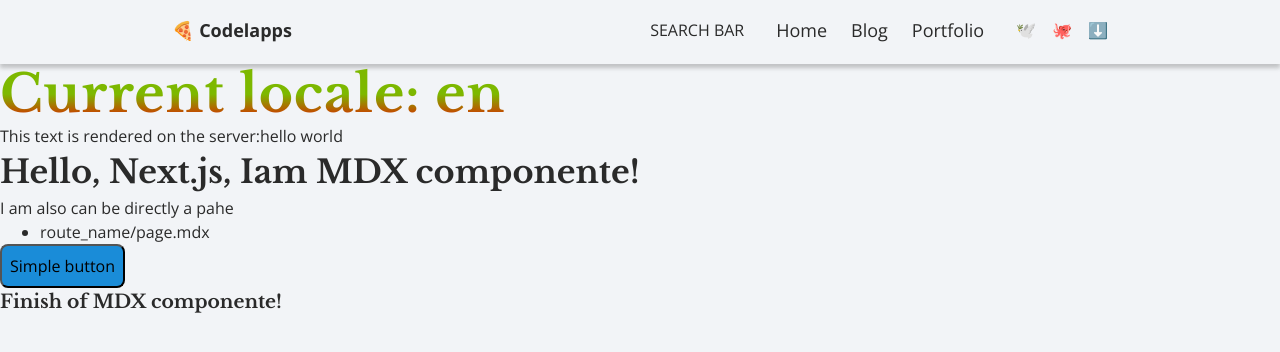
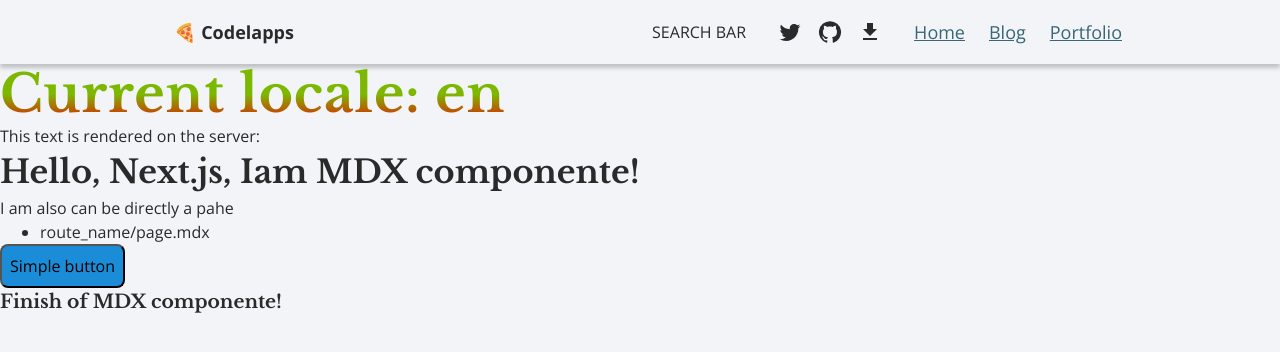
Before and after one commit to Andrew0914/codelapps, a Next.js app: page /en in a window 1280 px wide. Shown: the top 352 px of the page. Built offline with nearby package versions, Linux system fonts and the light colour scheme.

Commit message:
🤯 Create the header app : general elements

```diff
--- a/locales/en.json
+++ b/locales/en.json
@@ -1,3 +1,9 @@
 {
-  "hello": "hello world"
+  "navigation": {
+    "routes": {
+      "home": "Home",
+      "blog": "Blog",
+      "portfolio": "Portfolio"
+    }
+  }
 }
--- a/locales/es.json
+++ b/locales/es.json
@@ -1,3 +1,9 @@
 {
-  "hello": "hola mundo"
+  "navigation": {
+    "routes": {
+      "home": "Inicio",
+      "blog": "Blog",
+      "portfolio": "Portafolio"
+    }
+  }
 }
--- a/package.json
+++ b/package.json
@@ -13,7 +13,11 @@
     "build-storybook": "build-storybook"
   },
   "dependencies": {
+    "@emotion/react": "^11.10.6",
+    "@emotion/styled": "^11.10.6",
     "@formatjs/intl-localematcher": "^0.2.32",
+    "@mui/icons-material": "^5.11.11",
+    "@mui/material": "^5.11.13",
     "@next/font": "13.1.6",
     "@next/mdx": "^13.2.4",
     "@types/node": "18.13.0",
--- a/src/app/[lang]/components/TheHeader/index.tsx
+++ b/src/app/[lang]/components/TheHeader/index.tsx
@@ -1,5 +1,10 @@
 "use client";
+import TheNav from "../TheNav";
 import styles from "./styles.module.scss";
+import GetAppIcon from "@mui/icons-material/GetApp";
+import TwitterIcon from "@mui/icons-material/Twitter";
+import GitHubIcon from "@mui/icons-material/GitHub";
+
 // TODO: Use icon library or svg icons as components
 // TODO: Take out texts from here to  dicitonary
 // TODO: Create Search Bar component
@@ -8,26 +13,25 @@ import styles from "./styles.module.scss";
 export default function TheHeader() {
   return (
     <header className={`shadow--y ${styles.theHeader}`}>
-      <div className="flex--sb-center">
+      <div className={`flex--sb-center ${styles.theHeader_content}`}>
         <h1 className="text--big-bold text--content">🍕 Codelapps</h1>
-        <div className={`flex--sb-center ${styles.theHeaderActions}`}>
+        <div className={`flex--sb-center ${styles.theHeader_actions}`}>
           <span> SEARCH BAR </span>
-          <nav className={styles.theHeaderNav}>
-            <ul>
-              <li className="text--big">Home</li>
-              <li className="text--big">Blog</li>
-              <li className="text--big">Portfolio</li>
-            </ul>
-          </nav>
           <span className={styles.themeSwitcher}> Dark/Light</span>
           <span className={styles.theHeaderIcons}>
             <ul>
-              <li>🕊️</li>
-              <li>🐙</li>
-              <li>⬇️</li>
+              <li>
+                <TwitterIcon />
+              </li>
+              <li>
+                <GitHubIcon />
+              </li>
+              <li>
+                <GetAppIcon />
+              </li>
             </ul>
           </span>
-          <span className={styles.theHamburgerButton}>🍔</span>
+          <TheNav />
         </div>
       </div>
     </header>
--- a/src/app/[lang]/components/TheHeader/styles.module.scss
+++ b/src/app/[lang]/components/TheHeader/styles.module.scss
@@ -3,34 +3,24 @@
 
 .theHeader {
   height: calc($unit * 8);
-  padding: calc($unit * 2);
   box-sizing: border-box;
-  & > div {
-    @include on-desktop() {
-      width: 75%;
-      max-width: calc($unit * 126);
-      margin: 0 auto;
-    }
+  padding-left: calc($unit * 2);
+}
+
+.theHeader_content {
+  height: 100%;
+  @include on-desktop() {
+    width: 75%;
+    max-width: calc($unit * 126);
+    margin: 0 auto;
   }
 }
 
-.theHeaderActions {
+.theHeader_actions {
+  height: 100%;
   gap: calc($unit * 2);
   @include on-desktop() {
     gap: calc($unit * 4);
-  }
-}
-
-.theHeaderNav {
-  display: none;
-  @include on-desktop() {
-    display: block;
-    & > ul {
-      padding-inline-start: 0;
-      display: flex;
-      list-style: none;
-      gap: calc($unit * 3);
-    }
   }
 }
 
@@ -45,18 +35,17 @@
     display: flex;
     gap: calc($unit * 2);
 
+    & > li {
+      display: flex;
+      align-items: baseline;
+    }
+
     & > li:nth-child(1),
     li:nth-child(2) {
       display: none;
       @include on-desktop() {
-        display: block;
+        display: flex;
       }
     }
   }
 }
-
-.theHamburgerButton {
-  @include on-desktop() {
-    display: none;
-  }
-}
--- /dev/null
+++ b/src/app/[lang]/components/TheNav/index.tsx
@@ -0,0 +1,43 @@
+import styles from "./styles.module.scss";
+import MenuRoundedIcon from "@mui/icons-material/MenuRounded";
+import Link from "next/link";
+
+interface TheNavProps {
+  className?: string;
+  onHamburguerClick?: () => void;
+}
+
+interface RouteItem {
+  name: string;
+  route: string;
+}
+
+export default function TheNav(props: TheNavProps) {
+  const routes: RouteItem[] = [
+    { name: "Home", route: "/" },
+    { name: "Blog", route: "/blog" },
+    { name: "Portfolio", route: "/porfolio" },
+  ];
+
+  return (
+    <nav className={props.className}>
+      <ul className={styles.theNav_inlineMenu}>
+        {routes.map((routeItem) => (
+          <Link
+            href={routeItem.route}
+            className="text--big text--link"
+            key={routeItem.name}
+          >
+            {routeItem.name}
+          </Link>
+        ))}
+      </ul>
+      <button
+        className={`flex--center round--sm ${styles.theNav_hamburguerButton}`}
+        onClick={props.onHamburguerClick}
+      >
+        <MenuRoundedIcon />
+      </button>
+    </nav>
+  );
+}
--- /dev/null
+++ b/src/app/[lang]/components/TheNav/styles.module.scss
@@ -0,0 +1,32 @@
+@import "@/styles/_responsive.scss";
+@import "@/styles/_spacing.scss";
+@import "@/styles/_colors.scss";
+
+.theNav_inlineMenu {
+  display: none;
+
+  @include on-desktop() {
+    padding-inline-start: 0;
+    display: flex;
+    list-style: none;
+    gap: calc($unit * 3);
+  }
+}
+
+.theNav_hamburguerButton {
+  background-color: transparent;
+  border: none;
+  outline: none;
+  padding: calc($unit * 0.5);
+  box-sizing: border-box;
+  width: 64px;
+  height: 64px;
+
+  &:active {
+    background-color: var($--primary);
+  }
+
+  @include on-desktop() {
+    display: none;
+  }
+}
--- a/src/styles/_container.scss
+++ b/src/styles/_container.scss
@@ -3,3 +3,14 @@
   justify-content: space-between;
   align-items: center;
 }
+
+.flex--center {
+  display: flex;
+  justify-content: center;
+  align-items: center;
+}
+
+.flex--baseline {
+  display: flex;
+  align-items: baseline;
+}
```
Also changed, not shown: src/styles/_theme.scss (+0 -8 lines), 2 other files (tests, documents, lock files or other folders).
